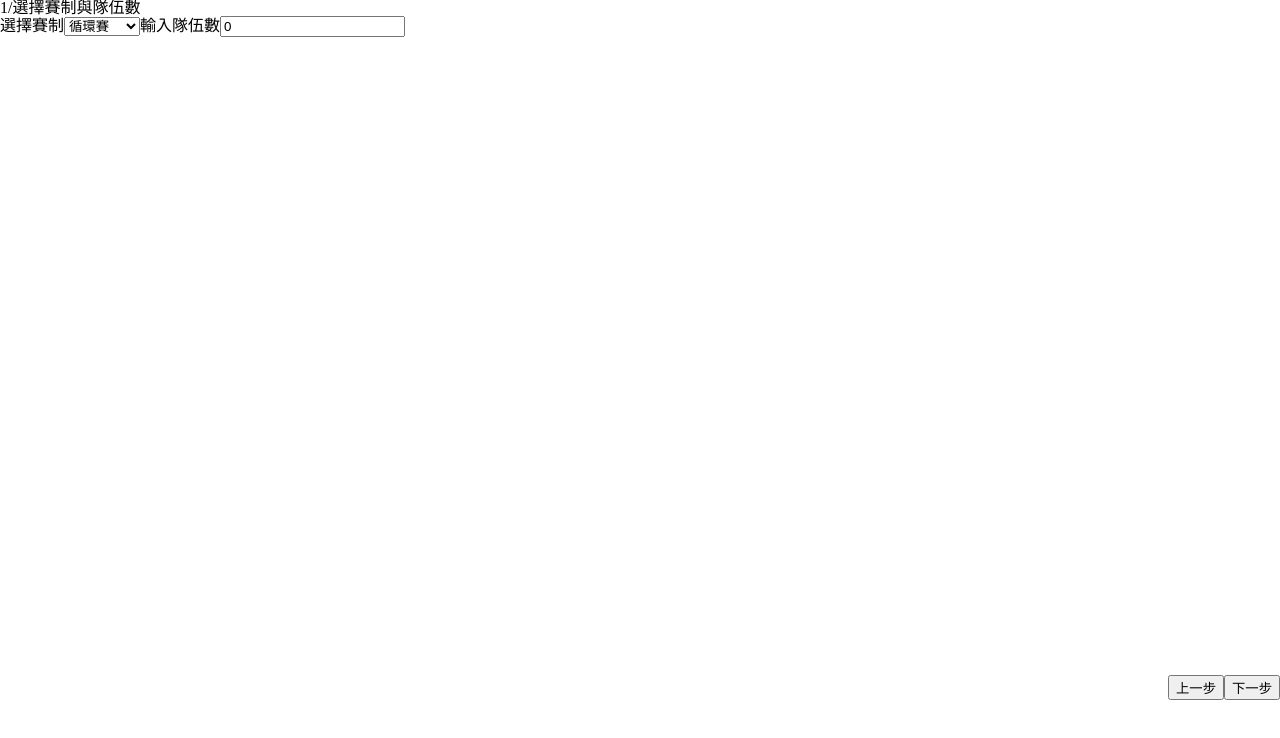
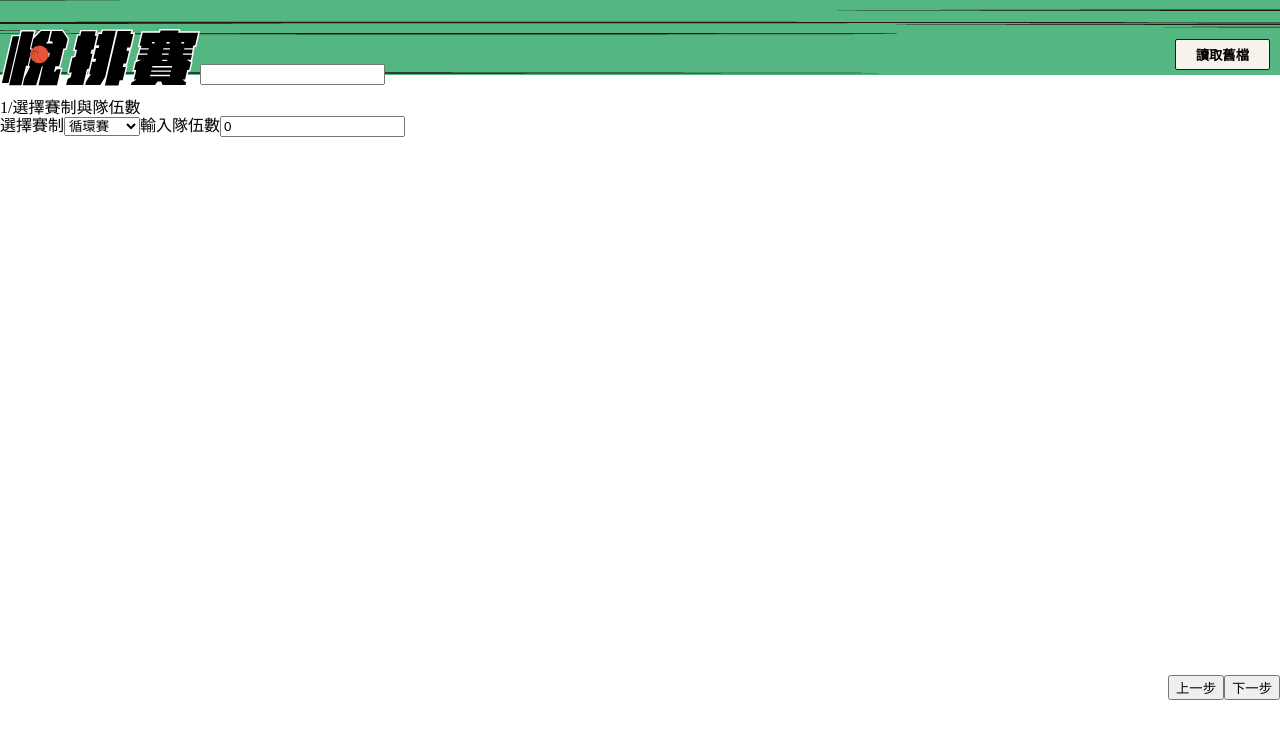
Before and after one commit to wenyo/yue-pai, a Vue app: page /step_one in a window 1280 px wide. Shown: the top 738 px of the page. Built offline with nearby package versions, Linux system fonts and the light colour scheme.

Commit message:
header style

```diff
--- a/src/assets/scss/basic.scss
+++ b/src/assets/scss/basic.scss
@@ -0,0 +1,3 @@
+.contain {
+  padding-top: 100px;
+}
--- a/src/components/Button.vue
+++ b/src/components/Button.vue
@@ -1,5 +1,5 @@
 <template>
-  <button :class="`${type} ${class_name}`" @click="click_fun">
+  <button :class="`${type} ${name}`" @click="click_fun">
     <slot></slot>
   </button>
 </template>
@@ -8,7 +8,7 @@
 import { BUTTON_TYPE } from "../utils/Enum";
 export default {
   props: {
-    class_name: {
+    name: {
       type: String,
       default: "",
     },
--- /dev/null
+++ b/src/components/Header.vue
@@ -0,0 +1,58 @@
+<template>
+  <header>
+    <div class="logo">
+      <img src="../assets/img/logo-yue_pai.svg" alt="" />
+    </div>
+    <div class="title">
+      <input type="text" name="" id="" />
+    </div>
+    <Button :type="BUTTON_TYPE.FIVE" :name="'read-file'">讀取舊檔</Button>
+  </header>
+</template>
+
+<script>
+import { BUTTON_TYPE } from "../utils/Enum";
+import Button from "../components/Button";
+export default {
+  data() {
+    return {
+      BUTTON_TYPE,
+    };
+  },
+  components: { Button },
+};
+</script>
+
+<style lang="scss" scope>
+header {
+  position: fixed;
+  left: 0;
+  right: 0;
+  height: 75px;
+  background-color: $primary-color-third;
+  background: url("../assets/img/header.jpg") top;
+  display: flex;
+  flex-direction: row;
+  justify-content: flex-start;
+  align-items: flex-end;
+
+  div {
+    display: inline-block;
+  }
+}
+
+.logo {
+  width: 200px;
+  transform: translateY(15px);
+}
+
+.title {
+  transform: translateY(10px);
+}
+
+.read-file {
+  position: fixed;
+  right: 10px;
+  margin-bottom: 5px;
+}
+</style>
--- a/src/main.js
+++ b/src/main.js
@@ -1,8 +1,8 @@
 import { createApp } from "vue";
+import "./assets/scss/basic.scss";
+import "./assets/scss/reset.css";
 import App from "./App.vue";
 import router from "./router";
 import store from "./store";
-import "./assets/scss/basic.scss";
-import "./assets/scss/reset.css";
 
 createApp(App).use(store).use(router).mount("#app");
--- a/src/views/Home.vue
+++ b/src/views/Home.vue
@@ -6,7 +6,7 @@
       src="@/assets/img/exclamation_mark.svg"
       alt="exclamation mark"
     />
-    <div class="contain">
+    <div class="home-contain">
       <div class="logo">
         <img src="../assets/img/logo-bg.svg" alt="" />
         <img src="../assets/img/logo-yue_pai.svg" alt="" />
@@ -73,7 +73,7 @@ export default {
   left: 10px;
 }
 
-.contain {
+.home-contain {
   width: 60%;
   height: 88vh;
   display: flex;
--- a/src/views/StepOne.vue
+++ b/src/views/StepOne.vue
@@ -1,4 +1,5 @@
 <template>
+  <Header />
   <div class="contain">
     <div class="article">
       <h3>1/選擇賽制與隊伍數</h3>
@@ -30,12 +31,14 @@
 <script>
 import { mapMutations, mapState } from "vuex";
 import { CONTEST_TYPE } from "../utils/Enum.js";
+import Header from "../components/Header.vue";
 export default {
   data() {
     return {
       CONTEST_TYPE,
     };
   },
+  components: { Header },
   computed: {
     ...mapState(["type", "teamCount"]),
     teamCountNum: {
```
